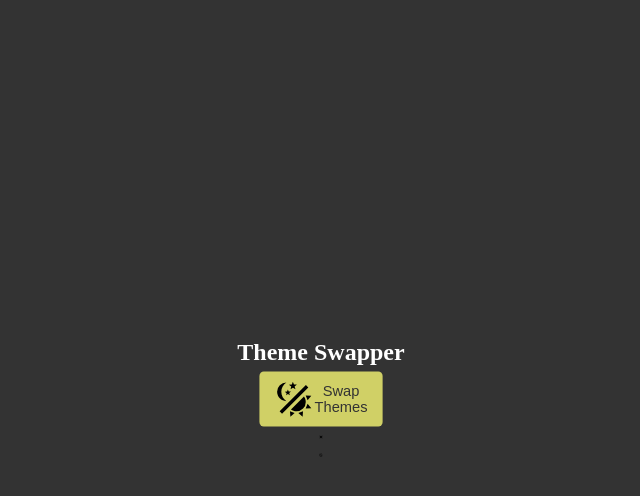
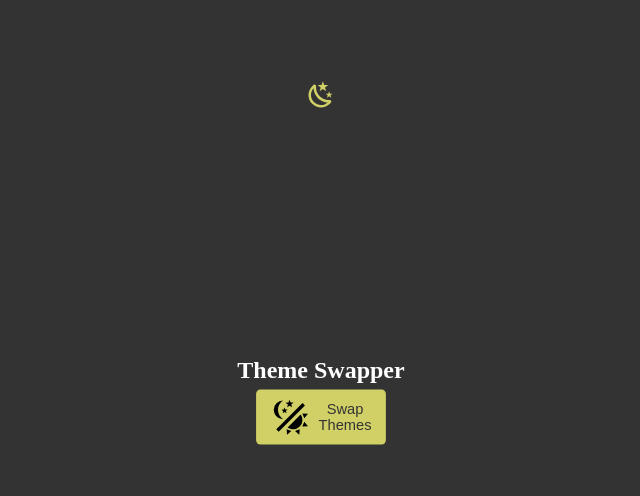
Before and after one commit to Quimbaland/Light-Dark-Theme-Toggle, a plain HTML site: page index.html in a window 1280 px wide. Both pictures are taken after a click on the button "Swap Themes". Shown: the top 496 px of the page, without its empty margins (319-959 px from the left). Drawn offline with Linux system fonts and the light colour scheme.

Commit message:
Final commit

```diff
--- a/script.js
+++ b/script.js
@@ -1,6 +1,9 @@
-// "use strict";
+"use strict";
+
+const sunMoonContainer = document.querySelector('.sun-moon-container');
 
 document.querySelector('.theme-toggle-button').addEventListener('click', () => {
-    console.log('Button clicked');
     document.body.classList.toggle('dark');
+    const currentRotation = parseInt(getComputedStyle(sunMoonContainer).getPropertyValue('--rotation'));
+    sunMoonContainer.style.setProperty('--rotation', currentRotation + 180);
 });
--- a/styles.css
+++ b/styles.css
@@ -11,7 +11,9 @@ body {
     align-items: center;
     height: 100vh;
     margin: 0;
+    overflow: hidden;
 
+    transition: var(--transition-delay);
     background-color: var(--background-color);
     color: var(--text-color);
 }
@@ -43,7 +45,52 @@ body.dark {
     transform: scale(1);
 }
 
+.theme-toggle-button .icon {
+    margin-right: 0.5em;
+}
+
 .theme-toggle-button:hover,
 .theme-toggle-button:focus {
     transform: scale(1.1);
 }
+
+.sun-moon-container {
+    --rotation: 0;
+    position: absolute;
+    pointer-events: none;
+    display: flex;
+    justify-content: center;
+    align-items: center;
+    top: 0;
+    height: 200vmin;
+    transform: rotate(calc(var(--rotation) * 1deg));
+    transition: transform var(--transition-delay);
+}
+
+.sun,
+.moon {
+    position: absolute;
+    transition: opacity, fill, var(--transition-delay);
+    width: 30px;
+    height: 30px;
+    fill: var(--accent-color);
+}
+
+.sun {
+    top: 5%;
+    opacity: 1;
+}
+
+.dark .sun {
+    opacity: 0;
+}
+
+.moon {
+    bottom: 5%;
+    opacity: 0;
+    transform: rotate(180deg);
+}
+
+.dark .moon {
+    opacity: 1;
+}
```
